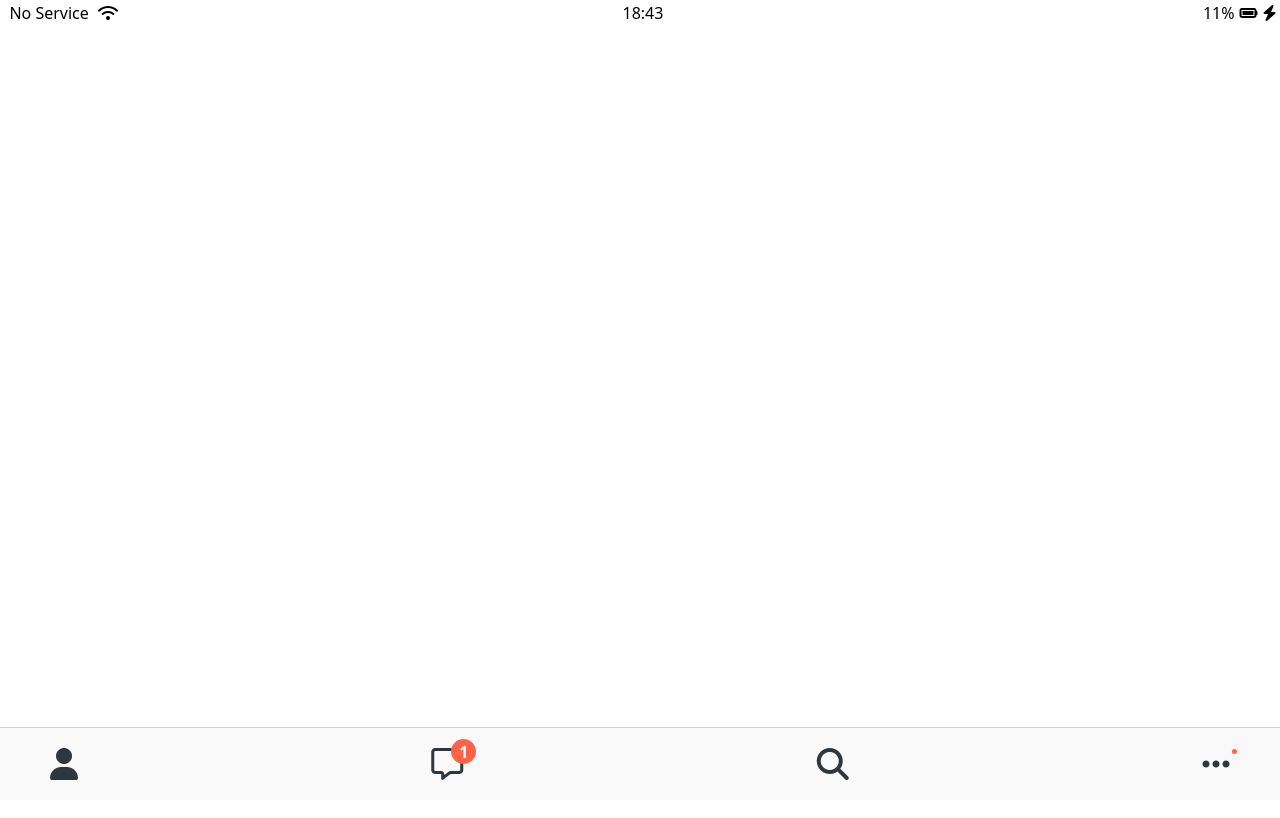
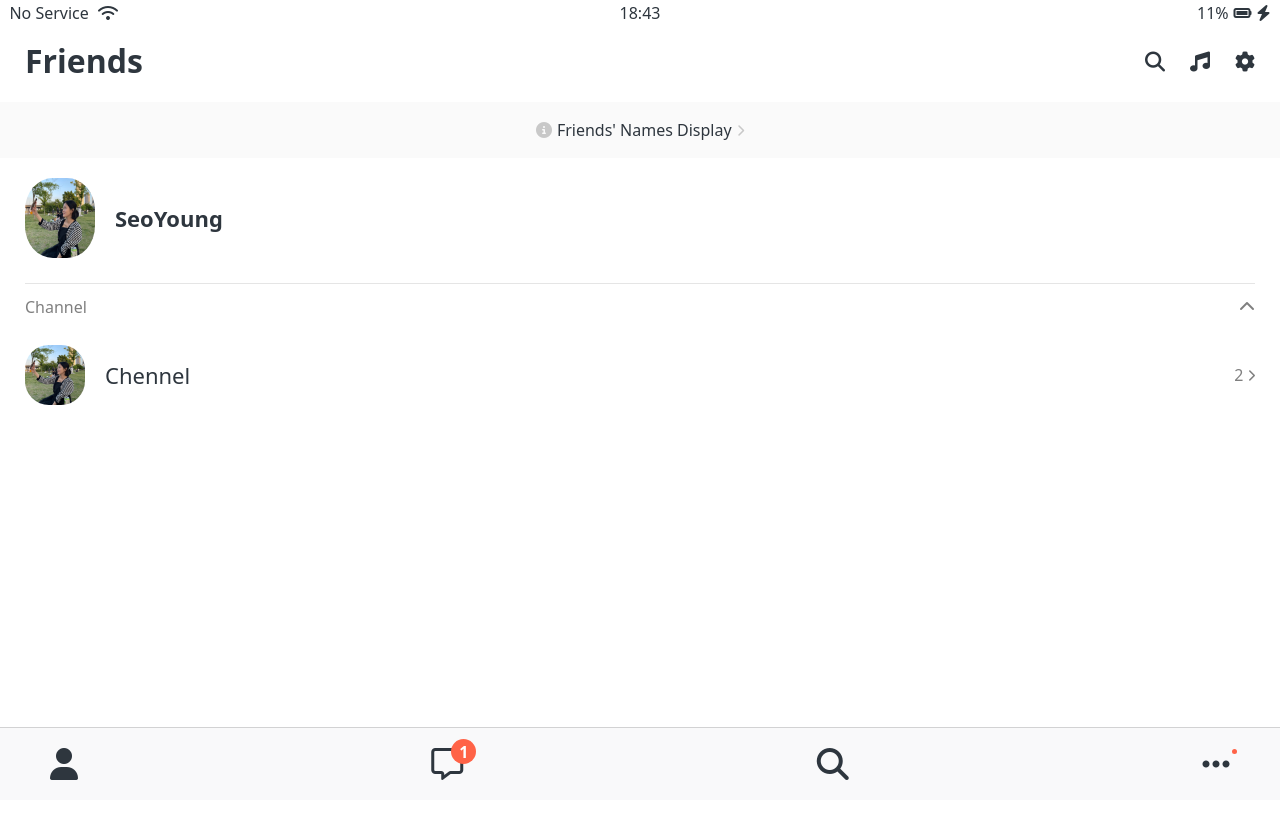
Before and after one commit to seona-moon/kokoa-clone2024, a plain HTML site: page friend.html in a window 1280 px wide. Shown: the top 818 px of the page. Drawn offline with Linux system fonts and the light colour scheme.

Commit message:
kokoa clone #6.18
Friends page's html, css complete

```diff
--- /dev/null
+++ b/css/components/screen-header.css
@@ -0,0 +1,17 @@
+.screen-header {
+    box-sizing: border-box;
+    display: flex;
+    justify-content: space-between;
+    padding: var(--horizontal-space);
+    padding-top: 45px;
+    align-items: center;
+}
+
+.screen-header__title {
+    font-size: 32px;
+    font-weight: 600;
+}
+
+.screen-header__icons span {
+    margin-left: 25px;
+}
--- a/css/components/status-bar.css
+++ b/css/components/status-bar.css
@@ -2,6 +2,7 @@
     position: fixed;
     top: 0;
     width: 100%;
+    box-sizing: border-box;
     display: flex;
     justify-content: center;
     padding: 5px 3px;
--- /dev/null
+++ b/css/components/user-component.css
@@ -0,0 +1,42 @@
+.user-component {
+    justify-content: space-between;
+}
+
+.user-component, .user-component__column:first-child {
+    display: flex;
+    align-items: center;
+}
+
+.user-component__column:last-child {
+    color: rgba(0, 0, 0, 0.5);;
+}
+
+.user-component__avatar {
+    width: 70px;
+    height: 70px;
+    border-radius: 40%;
+    margin-right: 20px;
+}
+.user-component__avatar--xl {
+    width: 8s0px;
+    height: 80px;
+}
+.user-component__avatar--sm {
+    width: 60px;
+    height: 60px;
+}
+
+.user-component__title {
+    font-weight: 600;
+    font-size: 22px;
+}
+
+.user-component__title--not-bold {
+    font-weight: 400;
+}
+
+.user-component__subtitle {
+    margin-top: 8px;
+    color: rgba(0, 0, 0, 0.5);
+    font-size: 17px;
+}
--- /dev/null
+++ b/css/screens/friends.css
@@ -0,0 +1,28 @@
+#friend-display-link {
+    text-align: center;
+    display: block;
+    background-color: #FAFAFA;
+    padding: 15px 0px;
+    font-size: 16px;
+    margin-bottom: 10px;
+}
+#friend-display-link i {
+    color: rgba(0, 0, 0, 0.2);
+    margin: 5px;
+}
+
+.friends-screen {
+    padding: 10px var(--horizontal-space);
+}
+
+.friends-screen__channel {
+    margin-top: 25px;
+    border-top: 1px solid rgba(0, 0, 0, 0.1);
+    padding-top: 15px;
+}
+.friends-screen__channel-header {
+    margin-bottom: 30px;
+    display: flex;
+    justify-content: space-between;
+    color: rgba(0, 0, 0, 0.5);
+}
--- a/css/styles.css
+++ b/css/styles.css
@@ -4,11 +4,14 @@
 /*Components*/
 @import "components/status-bar.css";
 @import "components/nav-bar.css";
+@import "components/screen-header.css";
+@import "components/user-component.css";
 
 /*Screens*/
 @import "screens/login.css";
+@import "screens/friends.css";
 
 body {
     font-family: system-ui, -apple-system, BlinkMacSystemFont, 'Segoe UI', Roboto, Oxygen, Ubuntu, Cantarell, 'Open Sans', 'Helvetica Neue', sans-serif;
-    height: 200vh;
+    color: #2E363E;
 }
--- a/css/variable.css
+++ b/css/variable.css
@@ -1,3 +1,4 @@
 :root {
     --yellow: #fae100;
+    --horizontal-space: 25px;
 }
--- a/friend.html
+++ b/friend.html
@@ -21,6 +21,51 @@
         <i class="fas fa-bolt"></i>
       </div>
     </div>
+
+    <header class="screen-header">
+      <h1 class="screen-header__title">Friends</h1>
+      <div class="screen-header__icons">
+        <span><i class="fa-solid fa-magnifying-glass fa-lg"></i></span
+        ><span><i class="fa-solid fa-music fa-lg"></i></span
+        ><span><i class="fa-solid fa-gear fa-lg"></i></span>
+      </div>
+    </header>
+
+    <a id="friend-display-link" href="#"
+      ><i class="fa-solid fa-circle-info"></i>Friends' Names Display<i
+        class="fa-solid fa-chevron-right fa-xs"
+      ></i
+    ></a>
+
+    <main class="friends-screen">
+      <div class="user-component">
+        <div class="user-component__column">
+          <img src="img/profile.jpeg" class="user-component__avatar user-component__avatar--xl" />
+          <div class="user-component__text">
+            <h4 class="user-component__title">SeoYoung</h4>
+            <!-- <h6 class="user-component__subtitle">This text whatever</h6> -->
+          </div>
+        </div>
+        <div class="user-component__column"></div>
+      </div>
+      <div class="friends-screen__channel">
+        <div class="friends-screen__channel-header">
+          <span>Channel</span>
+          <i class="fa-solid fa-chevron-up"></i>
+        </div>
+        <div class="user-component">
+          <div class="user-component__column">
+            <img src="img/profile.jpeg" class="user-component__avatar user-component__avatar--sm" />
+            <div class="user-component__text">
+              <h4 class="user-component__title user-component__title--not-bold">Chennel</h4>
+            </div>
+          </div>
+          <div class="user-component__column">
+            <span>2</span>
+            <i class="fa-solid fa-chevron-right fa-xs"></i>
+          </div>
+      </div>
+    </main>
 
     <nav class="nav">
       <ul class="nav__list">
```
Also changed, not shown: img/profile.jpeg (added), 1 other file.
